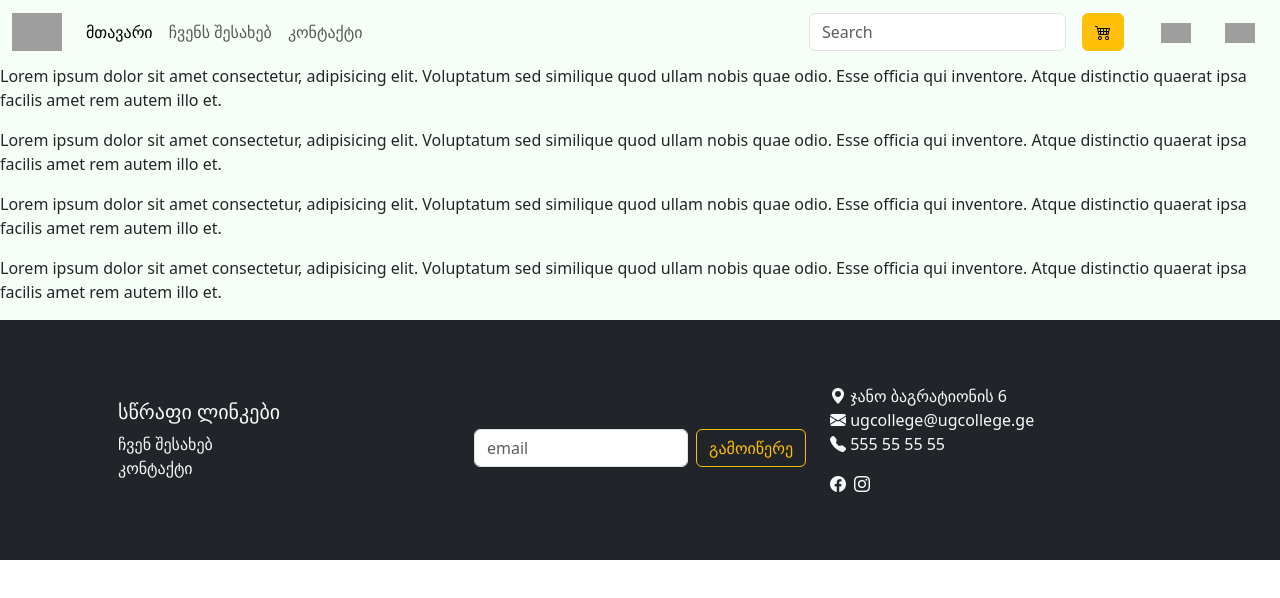
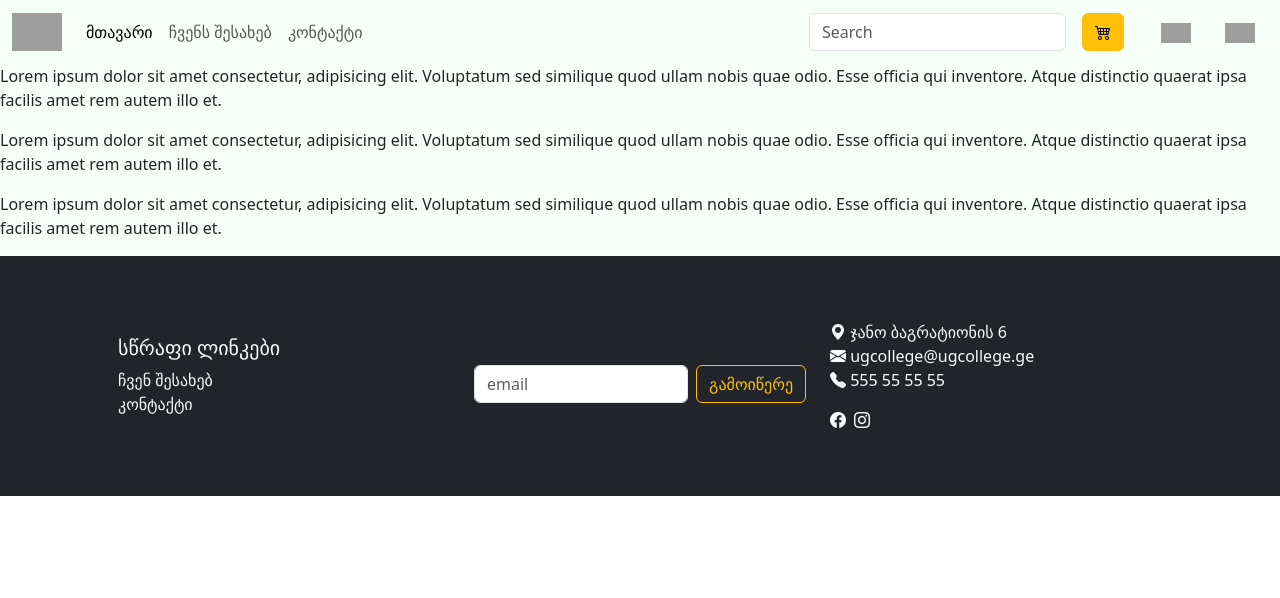
Before and after one commit to tornikegogilashvili/vue-amazon, a Vue app: page /#/aboutus in a window 1280 px wide. Shown: the top 598 px of the page. Built offline with nearby package versions, Linux system fonts and the light colour scheme; grey boxes are pictures that could not be loaded.

Commit message:
Update AboutUsPage.vue

```diff
--- a/src/views/AboutUsPage.vue
+++ b/src/views/AboutUsPage.vue
@@ -8,7 +8,5 @@
     <p>
         Lorem ipsum dolor sit amet consectetur, adipisicing elit. Voluptatum sed similique quod ullam nobis quae odio. Esse officia qui inventore. Atque distinctio quaerat ipsa facilis amet rem autem illo et.
     </p>
-    <p>
-        Lorem ipsum dolor sit amet consectetur, adipisicing elit. Voluptatum sed similique quod ullam nobis quae odio. Esse officia qui inventore. Atque distinctio quaerat ipsa facilis amet rem autem illo et.
-    </p>
+
 </template>
```
